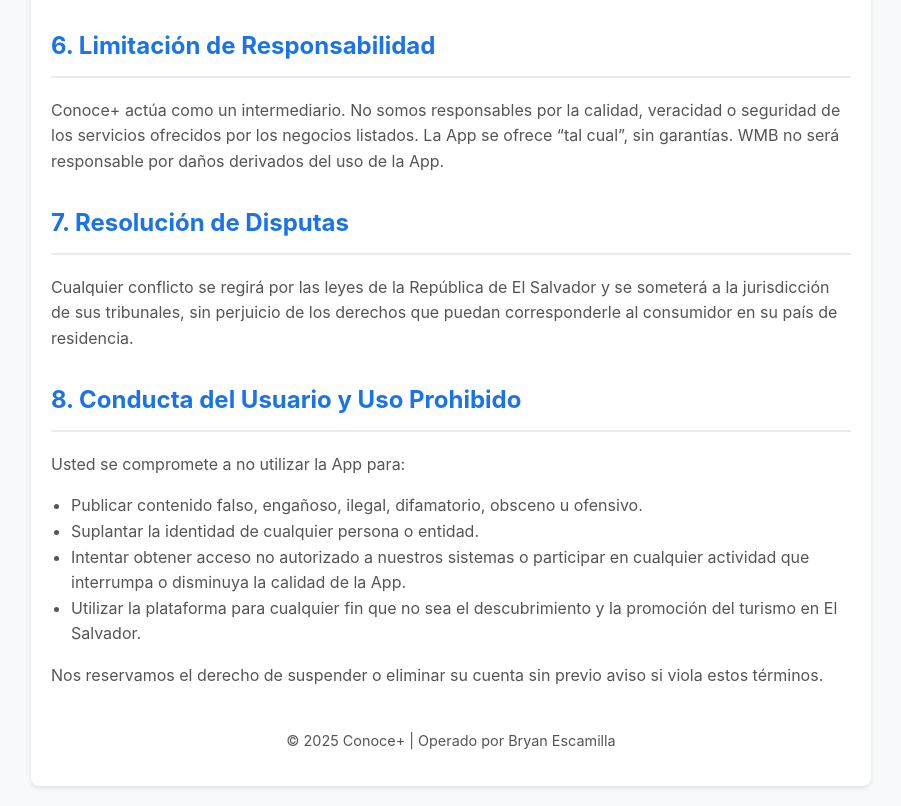
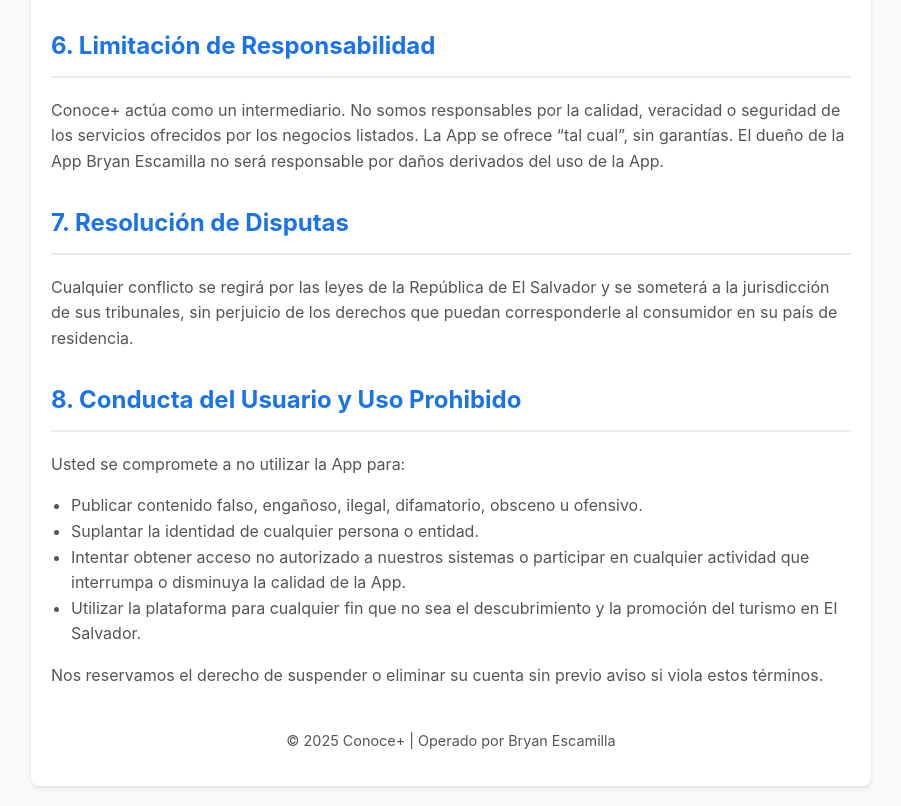
Before and after one commit to BIEH01/conocesv-website, a plain HTML site: page terminos.html in a window 1280 px wide. Shown: the part 1610-2416 px from the top of the page, without its empty margins (189-1090 px from the left). Drawn offline with Linux system fonts and the light colour scheme.

Commit message:
Changing WMB for Bryan Escamilla, the owner

```diff
--- a/terminos.html
+++ b/terminos.html
@@ -115,7 +115,8 @@
 
         <h2>6. Limitación de Responsabilidad</h2>
         <p>Conoce+ actúa como un intermediario. No somos responsables por la calidad, veracidad o seguridad de los
-            servicios ofrecidos por los negocios listados. La App se ofrece “tal cual”, sin garantías. WMB no será
+            servicios ofrecidos por los negocios listados. La App se ofrece “tal cual”, sin garantías. El dueño de la
+            App Bryan Escamilla no será
             responsable por daños derivados del uso de la App.</p>
 
         <h2>7. Resolución de Disputas</h2>
```
Also changed, not shown: terms.html (+2 -1 lines).
